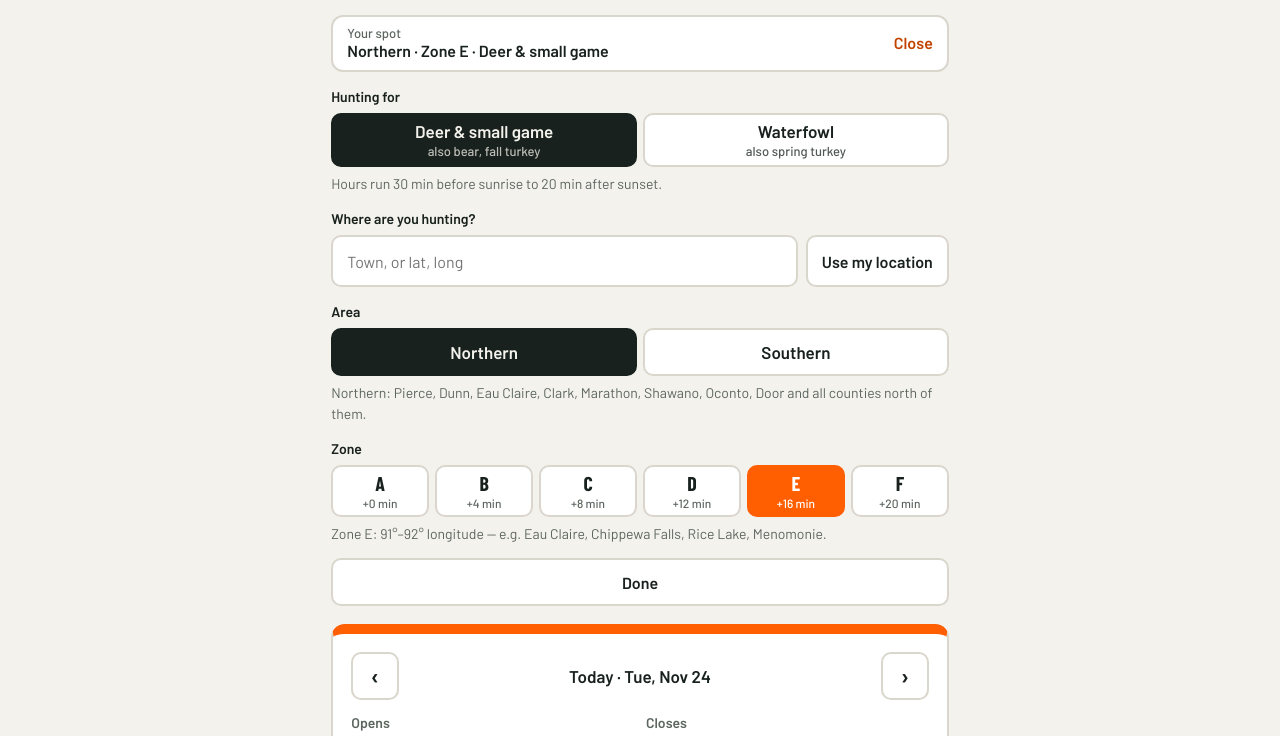
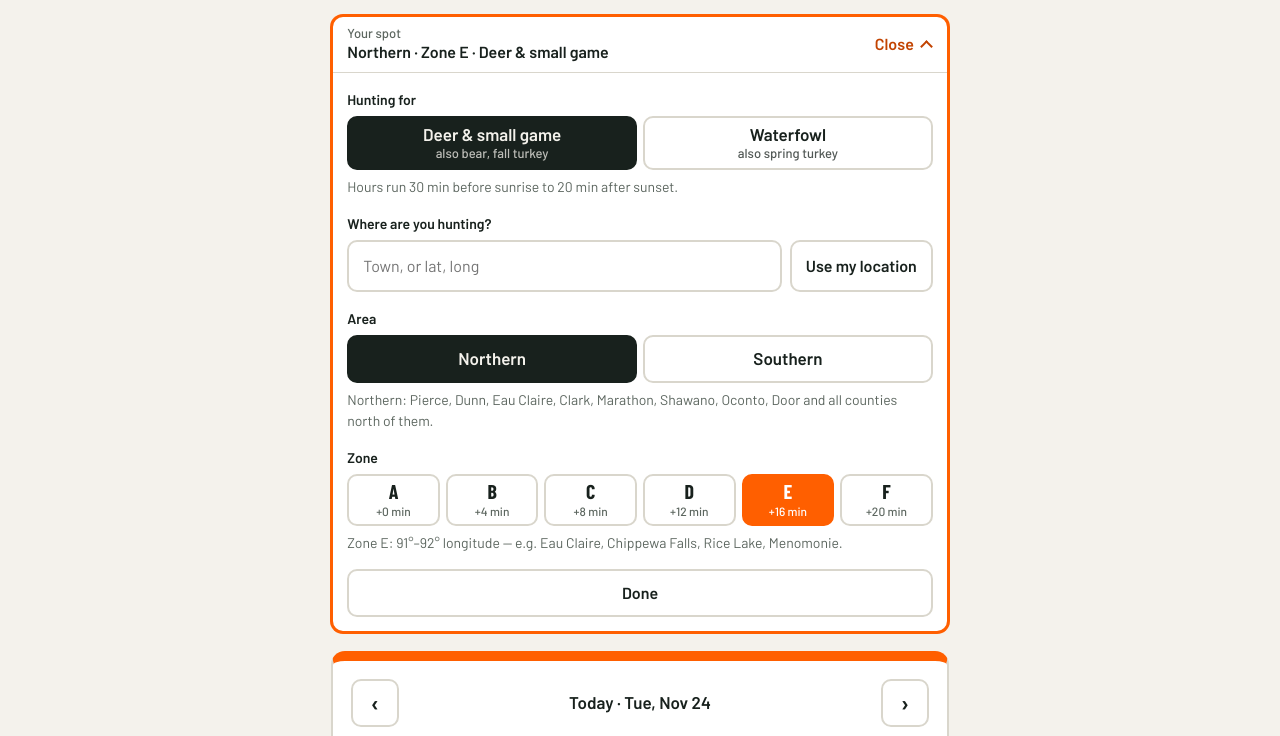
Before and after one commit to zbrommer/wi_hunting_hours, a plain HTML site: page dist/index.html in a window 1280 px wide. Shown: the part 171-907 px from the top of the page. Drawn offline with nearby package versions, Linux system fonts and the light colour scheme.

Commit message:
Group the "Your spot" header and settings into one card
When Change is tapped, the summary and its fields share one card with a
blaze outline, so it's clear which fields just opened. Also note the
wishootinghours.com custom domain in CLAUDE.md.

Co-Authored-By: Claude Opus 5.5 <noreply@anthropic.com>

```diff
--- a/dist/index.html
+++ b/dist/index.html
@@ -22,7 +22,7 @@ body{margin:0;background:var(--bg);color:var(--ink);font:16px/1.5 Barlow,system-
 h1{font:700 clamp(28px,6vw,40px)/1.05 "Barlow Condensed",sans-serif;margin:0 0 4px;text-wrap:balance}
 .sub{color:var(--mute);margin:0 0 18px;font-size:15px}
 label{display:block;font-weight:600;font-size:14px;margin-bottom:6px}
-.controls{display:grid;grid-template-columns:minmax(0,1fr);gap:14px;margin-bottom:18px}
+.controls{display:grid;grid-template-columns:minmax(0,1fr);gap:16px;padding:16px 14px 14px}
 .zones{display:grid;grid-template-columns:repeat(6,minmax(0,1fr));gap:6px}
 .zones button{min-height:52px;border:2px solid var(--line);background:var(--card);color:var(--ink);border-radius:10px;font:700 20px/1 "Barlow Condensed",sans-serif;cursor:pointer}
 .zones button small{display:block;font:500 12px/1.2 Barlow,sans-serif;color:var(--mute);margin-top:3px}
@@ -58,7 +58,14 @@ tr.sel td{background:light-dark(#fff1e6,#33261b);font-weight:600}
 tr.dst td{border-top:2px dashed var(--blazeInk)}
 .fine{font-size:14px;color:var(--mute);margin-top:28px;line-height:1.5}
 .fine a{color:var(--blazeInk)}
-.spot{width:100%;display:flex;justify-content:space-between;align-items:center;gap:12px;text-align:left;min-height:56px;padding:8px 14px;margin:0 0 14px;border:2px solid var(--line);border-radius:12px;background:var(--card);color:var(--ink);font:16px/1.3 Barlow,sans-serif;cursor:pointer}
+/* "Your spot" header + its settings live in one card; open = blaze outline, so it's clear which fields belong to it */
+.spotbox{margin:0 0 18px;border:2px solid var(--line);border-radius:12px;background:var(--card)}
+.spotbox.open{border-color:var(--blaze);box-shadow:0 0 0 1px var(--blaze)}
+.spotbox.open .spot{border-bottom:1px solid var(--line);border-radius:10px 10px 0 0}
+.spot .chg::after{content:"";display:inline-block;width:7px;height:7px;margin:0 2px 3px 8px;border:solid currentColor;border-width:0 2px 2px 0;transform:rotate(45deg)}
+.spotbox.open .spot .chg::after{transform:rotate(-135deg);margin-bottom:-1px}
+@media(prefers-reduced-motion:no-preference){.spotbox.open .controls{animation:drop .2s ease-out}@keyframes drop{from{opacity:0;transform:translateY(-6px)}}}
+.spot{width:100%;display:flex;justify-content:space-between;align-items:center;gap:12px;text-align:left;min-height:56px;padding:8px 14px;margin:0;border:0;border-radius:10px;background:none;color:var(--ink);font:16px/1.3 Barlow,sans-serif;cursor:pointer}
 .spot small{display:block;font-size:13px;color:var(--mute);font-weight:500}.spot b{font-weight:600}
 .spot .chg{color:var(--blazeInk);font-weight:600;white-space:nowrap}
 .regions button small{display:block;font:500 13px/1.2 Barlow,sans-serif;opacity:.75;margin-top:2px}
@@ -97,6 +104,7 @@ tr.dst td{border-top:2px dashed var(--blazeInk)}
 <h1>Wisconsin shooting hours</h1>
 <p class="sub">2026 · deer, bear, small game, turkey &amp; waterfowl</p>
 
+<section class="spotbox" id="spotbox" aria-label="Your spot settings">
 <button type="button" class="spot" id="spotbtn" aria-expanded="false" aria-controls="settings">
   <span><small>Your spot</small><b id="spotsum"></b></span><span class="chg" id="spotchg">Change</span>
 </button>
@@ -132,6 +140,7 @@ tr.dst td{border-top:2px dashed var(--blazeInk)}
   </div>
   <button type="button" class="btn done" id="done">Done</button>
 </div>
+</section>
 
 <section class="tag" aria-live="polite">
   <div class="dayrow">
@@ -195,7 +204,7 @@ function renderZones(){
   $('kindhint').textContent=`Hours run ${KINDS[kind].rule}.`;
   $('spotsum').textContent=(place?place+' · ':'')+`${region==='N'?'Northern':'Southern'} · Zone ${zone} · ${KINDS[kind].short}`;
 }
-function setOpen(o){$('settings').hidden=!o;$('spotbtn').setAttribute('aria-expanded',o);$('spotchg').textContent=o?'Close':'Change'}
+function setOpen(o){$('settings').hidden=!o;$('spotbox').classList.toggle('open',o);$('spotbtn').setAttribute('aria-expanded',o);$('spotchg').textContent=o?'Close':'Change'}
 // Sticky top bar: always today's status for the chosen area/zone/hunt type, ticking every second.
 // Optional alert when the countdown hits zero (legal light, end of hours). Static site, so it only works while the page is open.
 let last=null;
```
Also changed, not shown: CLAUDE.md (+2 -2 lines), src/template.html (+12 -3 lines).
